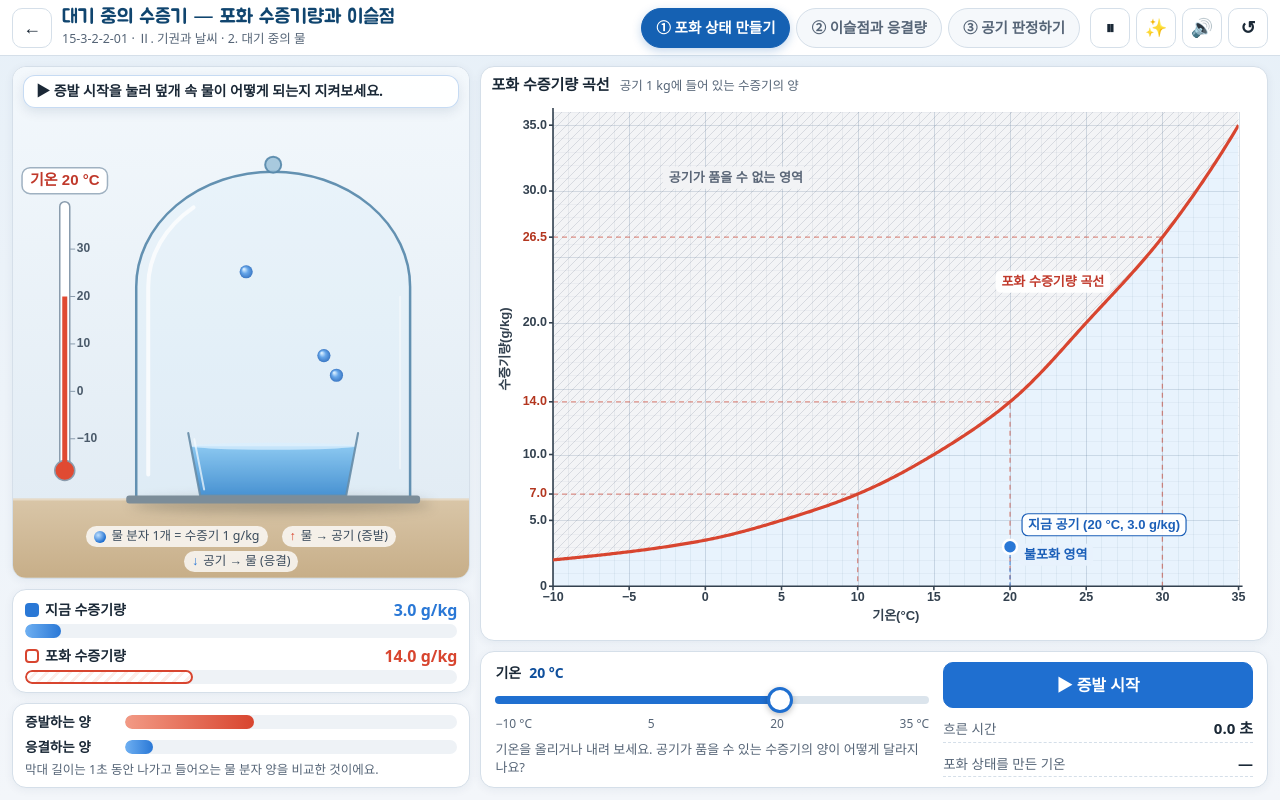
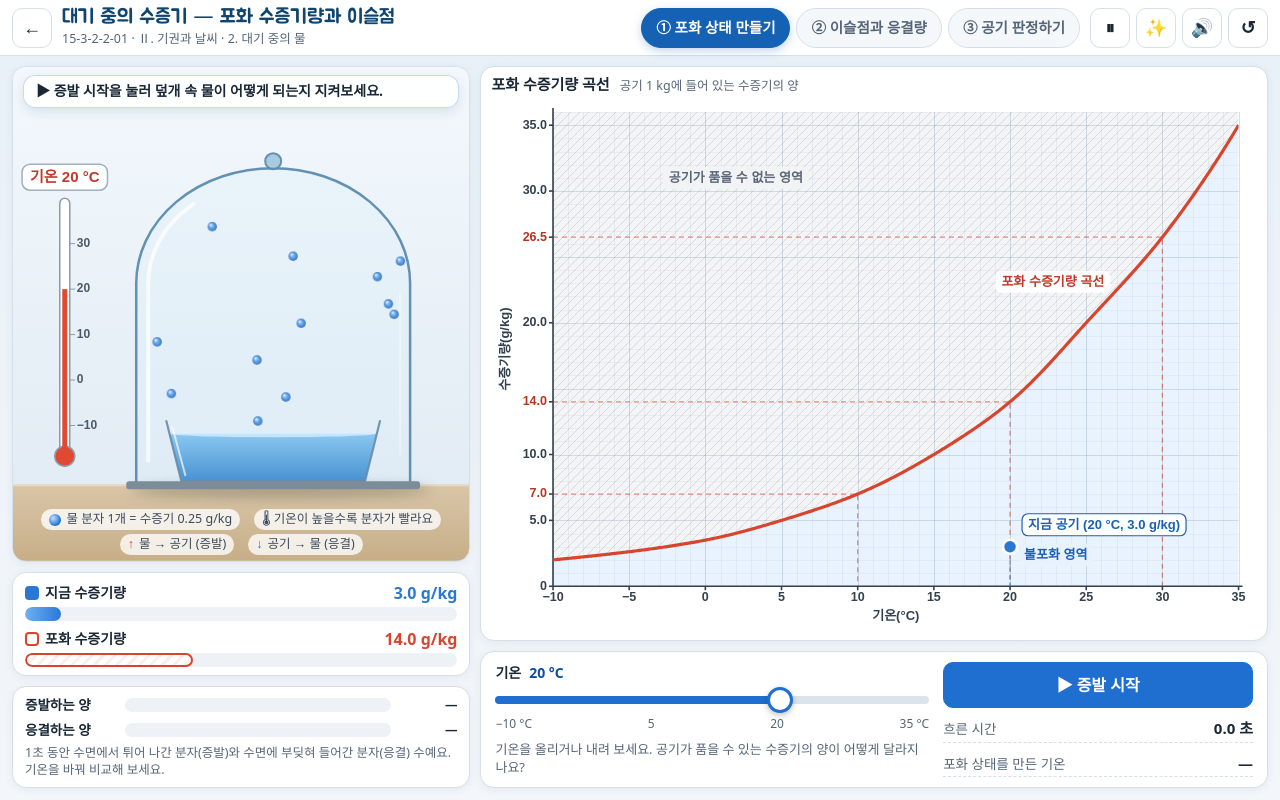
Before and after one commit to ksj-science/science-sim, a plain HTML site: page sims/15-3-2-2-01/index.html in a window 1280 px wide. Drawn offline with Linux system fonts and the light colour scheme; animation ran at ten frames a second.

Commit message:
15-3-2-2-01 증발·응결을 입자 모형으로: 기온에 따라 분자 빠르기 변화, 수면에 우연히 닿으면 응결
- 분자 1개 = 0.25 g/kg(최대 150개), 기온이 높을수록 빠르게 무작위 운동
- 증발은 수면의 무작위 위치·방향에서, 응결은 분자가 그릇 입구로 들어가 수면에 닿을 때
- 증발 빈도 = λ·Nsat로 두어 포화 곡선에서 증발·응결이 동시에 일어나며 평형
- ② 이슬점 아래에서는 냉각 판에 닿은 분자가 응결
- 증발·응결 막대와 개/초는 실제 일어난 분자 수 평균

Co-Authored-By: Claude Opus 5.5 <noreply@anthropic.com>

```diff
--- a/sims/15-3-2-2-01/index.html
+++ b/sims/15-3-2-2-01/index.html
@@ -54,9 +54,9 @@
           </div>
           <div id="modeCard" class="card">
             <div class="mpane" data-pane="saturate">
-              <div class="ec-row"><span>증발하는 양</span><div class="track"><div id="barE" class="fill red"></div></div></div>
-              <div class="ec-row"><span>응결하는 양</span><div class="track"><div id="barC" class="fill"></div></div></div>
-              <p class="note">막대 길이는 1초 동안 나가고 들어오는 물 분자 양을 비교한 것이에요.</p>
+              <div class="ec-row"><span>증발하는 양</span><div class="track"><div id="barE" class="fill red"></div></div><b id="numE" class="ec-num">—</b></div>
+              <div class="ec-row"><span>응결하는 양</span><div class="track"><div id="barC" class="fill"></div></div><b id="numC" class="ec-num">—</b></div>
+              <p class="note">1초 동안 수면에서 튀어 나간 분자(증발)와 수면에 부딪혀 들어간 분자(응결) 수예요. 기온을 바꿔 비교해 보세요.</p>
             </div>
             <div class="mpane" data-pane="dew" hidden>
               <b class="mp-title">💧 물 장부 <small>(공기 1 kg당)</small></b>
--- a/sims/15-3-2-2-01/main.js
+++ b/sims/15-3-2-2-01/main.js
@@ -49,7 +49,6 @@ const fT = v => (Math.abs(v - Math.round(v)) < 1e-6 ? f0(v) : f1(v)); // 기온:
 const $ = s => document.querySelector(s);
 
 /* ═════════════ 상태 ═════════════ */
-const K = 0.25; // 증발·응결 비례 상수 (/s, 화면용)
 const app = { mode: 'saturate', paused: false, quality: 'high', locked: false, wasPaused: false };
 const S1 = { T: 20, w: 3, time: 0, running: false, saturated: false, satTemps: [], runs: 0, trail: [], popT: 0, overDrop: 0 };
 const S2 = { startT: 30, W: 14, Td: 20, T: 30, cooling: false, hold: 0, dewReached: false, minT: 30, dripStep: 0, log: [], end: '', flash: 0 };
@@ -125,109 +124,148 @@ function geom() {
   const x0 = cx - jw / 2, x1 = cx + jw / 2, top = base - jh;
   const ry = jw * 0.42, yS = top + ry;
   const ix0 = x0 + 5, ix1 = x1 - 5, irx = (ix1 - ix0) / 2, iry = ry - 5;
-  const r = clamp(jw * 0.024, 4, 8);
+  const r = clamp(jw * 0.017, 3.5, 6);
   const G = { W, H, base, jh, jw, cx, x0, x1, top, ry, yS, ix0, ix1, irx, iry, r };
   if (app.mode === 'saturate') {
-    const bw = jw * 0.62, bh = jh * 0.2;
+    const bw = jw * 0.78, bh = jh * 0.2;
     const drop = clamp((S1.w - 3) * 0.55, -4, 18) * (jh / 330);
     G.bowl = { x0: cx - bw / 2, x1: cx + bw / 2, top: base - bh, bot: base - 3, surf: base - bh + bh * 0.2 + drop };
-    G.airBot = G.bowl.top - 2;
+    G.floor = base - 3;
   } else if (app.mode === 'dew') {
     const pt = clamp(jh * 0.05, 8, 14);
     G.plate = { top: base - pt, h: pt };
-    G.airBot = G.plate.top - 1;
-  } else G.airBot = base - 4;
+    G.floor = G.plate.top - 1;
+  } else G.floor = base - 4;
   return G;
 }
 const topAt = (G, x) => { const q = (x - G.cx) / G.irx; return G.yS - G.iry * Math.sqrt(Math.max(0, 1 - q * q)); };
 
-/* ═════════════ 물 분자 ═════════════ */
-const air = [], moving = [], drops = [], ripples = [];
-const MAXMOL = 36, MAXMOVE = 20;
-function newAir(G, x, y) {
+/* ═════════════ 물 분자 (입자 모형) ═════════════
+ * 분자 1개 = 수증기 Q g/kg.
+ * - 공기 속 분자는 기온이 높을수록 빠르게, 방향을 수시로 바꾸며 무작위로 움직인다.
+ * - 우연히 물 표면(①: 그릇 입구로 들어가 수면, ②: 물방울이 맺힌 냉각 판)에 닿으면 응결해 사라진다.
+ * - 증발은 수면의 무작위 위치에서 무작위 위쪽 방향으로 튀어 나온다.
+ * 분자 하나가 1초 동안 물 표면에 닿을 확률 λ = v·L/(π·A) (2차원 기체의 벽 충돌 빈도, L=물 표면 길이, A=공기 넓이).
+ * 증발 빈도 E = λ·Nsat(T) 로 두면 응결 빈도 λ·N 과 N = Nsat 에서 같아져 평형(포화)이 된다.
+ * 기온이 높을수록 v·Nsat 가 커져 증발과 응결이 모두 많아진다. 화면 수치는 이 평균(dw/dt = λ(ws − w))을 쓴다. */
+const Q = 0.25, MAXMOL = 150;
+const mols = [], ripples = [], drops = [];
+const RATE = { e: 0, c: 0, ne: 0, nc: 0 }; // 최근 증발·응결 빈도(개/초, 지수 평균)
+const vMol = (G, T) => G.jh * (0.33 + 0.6 * (T - TMIN) / (TMAX - TMIN)); // 화면용(실제보다 차이를 키움)
+function bottomAt(G, x) { // 공기 영역의 바닥(분자 중심 기준)
+  if (app.mode === 'saturate') {
+    const b = G.bowl;
+    if (x > b.x0 - G.r && x < b.x1 + G.r) return b.top - (x > b.x0 && x < b.x1 ? 0 : G.r);
+  }
+  return G.floor - G.r;
+}
+function airArea(G) {
+  const a = G.ix0 + G.r, z = G.ix1 - G.r, n = 60, h = (z - a) / n;
+  let A = 0;
+  for (let i = 0; i < n; i++) { const x = a + (i + 0.5) * h; A += Math.max(0, bottomAt(G, x) - (topAt(G, x) + G.r)) * h; }
+  return Math.max(1, A);
+}
+function sinkLen(G) { return app.mode === 'saturate' ? G.bowl.x1 - G.bowl.x0 : app.mode === 'dew' ? G.ix1 - G.ix0 - 2 * G.r : 0; }
+const lamOf = (G, T) => vMol(G, T) * sinkLen(G) / (Math.PI * airArea(G));
+function newAir(G) {
+  for (let k = 0; k < 30; k++) {
+    const x = G.ix0 + G.r + Math.random() * (G.ix1 - G.ix0 - 2 * G.r);
+    const y0 = topAt(G, x) + G.r, y1 = bottomAt(G, x);
+    if (y1 - y0 < 2) continue;
     const a = Math.random() * Math.PI * 2;
-  return { x: x ?? (G.ix0 + G.r + Math.random() * (G.ix1 - G.ix0 - 2 * G.r)), y: y ?? (G.yS + Math.random() * Math.max(4, G.airBot - G.yS - G.r)), vx: Math.cos(a), vy: Math.sin(a) };
+    return { ph: 'air', x, y: y0 + Math.random() * (y1 - y0), vx: Math.cos(a), vy: Math.sin(a), tag: 0 };
+  }
+  return { ph: 'air', x: G.cx, y: (G.yS + G.floor) / 2, vx: 1, vy: 0, tag: 0 };
 }
 function targetCount() {
   const w = app.mode === 'saturate' ? S1.w : app.mode === 'dew' ? vapor2() : CARDS[S3.idx].w;
-  return Math.min(MAXMOL, Math.round(w));
+  return Math.min(MAXMOL, Math.round(w / Q));
 }
 function snapMolecules() { // 애니메이션 없이 바로 맞춤
-  const G = geom(); moving.length = 0; drops.length = 0; ripples.length = 0;
+  const G = geom(); mols.length = 0; drops.length = 0; ripples.length = 0;
   const n = targetCount();
-  while (air.length > n) air.pop();
-  while (air.length < n) air.push(newAir(G));
-  for (const m of air) { if (m.y > G.airBot - G.r) m.y = G.airBot - G.r - Math.random() * 20; }
+  for (let i = 0; i < n; i++) mols.push(newAir(G));
+  RATE.e = RATE.c = RATE.ne = RATE.nc = 0; evAcc = 0;
 }
-function sourceY(G) { return app.mode === 'saturate' ? G.bowl.surf : G.plate ? G.plate.top : G.airBot; }
-function sourceX(G) {
-  if (app.mode === 'saturate') return G.bowl.x0 + 12 + Math.random() * (G.bowl.x1 - G.bowl.x0 - 24);
-  return G.ix0 + 14 + Math.random() * (G.ix1 - G.ix0 - 28);
+const waterWall = (G, y) => { const b = G.bowl, ins = (b.x1 - b.x0) * 0.07 * clamp((y - b.top) / (b.bot - b.top), 0, 1); return [b.x0 + ins + G.r, b.x1 - ins - G.r]; };
+function evaporate(G) {
+  if (mols.length >= MAXMOL) return;
+  const a = (Math.random() - 0.5) * Math.PI * 0.85; // 위쪽 ±76° 안의 무작위 방향
+  const vx = Math.sin(a), vy = -Math.cos(a);
+  if (app.mode === 'saturate') {
+    const b = G.bowl, [l, r] = waterWall(G, b.surf);
+    mols.push({ ph: 'up', x: l + Math.random() * Math.max(1, r - l), y: b.surf - 1, vx, vy, tag: 0.8 });
+    const now = performance.now(); if (now - S1.popT > 250) { S1.popT = now; sfx.pop(); }
+  } else {
+    mols.push({ ph: 'air', x: G.ix0 + G.r + Math.random() * (G.ix1 - G.ix0 - 2 * G.r), y: G.floor - G.r - 1, vx, vy, tag: 0.8 });
   }
-function spawnRise(G) { // 물(또는 냉각 판)에서 공기로
-  if (moving.length >= MAXMOVE) { air.push(newAir(G)); return; }
-  moving.push({ kind: 'up', x: sourceX(G), y: sourceY(G) - 2, vx: (Math.random() - 0.5) * 16, vy: -70 - Math.random() * 25, life: 0 });
+  RATE.ne++;
 }
-function spawnFall(G) { // 공기에서 물(또는 냉각 판)로
-  if (!air.length) return;
-  const m = air.splice(Math.floor(Math.random() * air.length), 1)[0];
-  if (moving.length >= MAXMOVE) return;
-  const tx = sourceX(G), ty = sourceY(G);
-  moving.push({ kind: 'down', x: m.x, y: m.y, tx, ty, life: 0 });
+let evAcc = 0, evThr = 1;
+/** 증발 과정(포아송): 평균 빈도 = λ·N목표 (+ 분자 수를 평균값 근처로 붙잡는 작은 보정) */
+function exchange(G, dt, Ntarget, sinkOn, lam) {
+  const corr = 0.6 * (Ntarget - mols.length);
+  const rate = Math.max(0, (sinkOn ? lam * Ntarget : 0) + corr);
+  evAcc += rate * dt;
+  while (evAcc >= evThr) { evAcc -= evThr; evThr = -Math.log(1 - Math.random()); evaporate(G); }
 }
-function updateMolecules(G, dt, Tnow) {
-  const speed = 46 * Math.sqrt((Tnow + 273) / 293) * (G.jh / 330);
-  for (const m of air) {
-    const a = (Math.random() - 0.5) * 3 * dt; // 작은 흔들림
-    const c = Math.cos(a), s = Math.sin(a), vx = m.vx * c - m.vy * s, vy = m.vx * s + m.vy * c;
-    m.vx = vx; m.vy = vy;
-    m.x += m.vx * speed * dt; m.y += m.vy * speed * dt;
-    const r = G.r;
+function condenseAt(x, y) { RATE.nc++; if (ripples.length < 40) ripples.push({ x, y, t: 0 }); }
+function updateMolecules(G, dt, Tnow, sinkOn) {
+  const v = vMol(G, Tnow), r = G.r, st = v * dt, b = G.bowl;
+  for (let i = mols.length - 1; i >= 0; i--) {
+    const m = mols[i];
+    if (m.tag > 0) m.tag -= dt;
+    const py = m.y;
+    m.x += m.vx * st; m.y += m.vy * st;
+    if (m.ph === 'air') {
+      // 공기·다른 분자와 부딪혀 방향이 바뀜(무작위)
+      if (Math.random() < 1.8 * dt) { const a = Math.random() * Math.PI * 2; m.vx = Math.cos(a); m.vy = Math.sin(a); }
       if (m.x < G.ix0 + r) { m.x = G.ix0 + r; m.vx = Math.abs(m.vx); }
       if (m.x > G.ix1 - r) { m.x = G.ix1 - r; m.vx = -Math.abs(m.vx); }
-    if (m.y > G.airBot - r) { m.y = G.airBot - r; m.vy = -Math.abs(m.vy); }
       const ty = topAt(G, m.x) + r;
       if (m.y < ty) { m.y = ty; m.vy = Math.abs(m.vy); m.vx += (G.cx - m.x) / G.irx * 0.3; const L = Math.hypot(m.vx, m.vy); m.vx /= L; m.vy /= L; }
+      if (app.mode === 'saturate') {
+        const inOpen = m.x > b.x0 && m.x < b.x1;
+        if (inOpen && m.y >= b.top) {
+          if (sinkOn) { m.ph = 'down'; if (m.vy < 0.35) { m.vy = 0.35; const L = Math.hypot(m.vx, m.vy); m.vx /= L; m.vy /= L; } RATE.nc++; continue; }
+          m.y = b.top; m.vy = -Math.abs(m.vy);
+        } else if (!inOpen && m.x > b.x0 - r && m.x < b.x1 + r && m.y > b.top - r) { // 그릇 가장자리·바깥 벽
+          if (py <= b.top - r + 0.5) { m.y = b.top - r; m.vy = -Math.abs(m.vy); }
+          else if (m.x <= b.x0) { m.x = b.x0 - r; m.vx = -Math.abs(m.vx); }
+          else { m.x = b.x1 + r; m.vx = Math.abs(m.vx); }
         }
-  for (let i = moving.length - 1; i >= 0; i--) {
-    const p = moving[i]; p.life += dt;
-    if (p.kind === 'up') {
-      p.x += p.vx * dt; p.y += p.vy * dt;
-      const lim = G.airBot - (G.airBot - G.yS) * 0.45;
-      if (p.y < lim || p.life > 2.5) { moving.splice(i, 1); const a = newAir(G, clamp(p.x, G.ix0 + G.r, G.ix1 - G.r), p.y); a.vy = -Math.abs(a.vy); air.push(a); }
-    } else {
-      const dx = p.tx - p.x, dy = p.ty - p.y, L = Math.hypot(dx, dy), v = 85 * (G.jh / 330) * dt;
-      if (L <= v || p.life > 3) { moving.splice(i, 1); if (app.mode === 'saturate') ripples.push({ x: p.tx, y: p.ty, t: 0 }); }
-      else { p.x += dx / L * v; p.y += dy / L * v; }
+        if (m.y > G.floor - r) { m.y = G.floor - r; m.vy = -Math.abs(m.vy); }
+      } else if (m.y > G.floor - r) {
+        if (sinkOn) { mols.splice(i, 1); condenseAt(m.x, G.floor); continue; } // 물방울 맺힌 판에 닿음 → 응결
+        m.y = G.floor - r; m.vy = -Math.abs(m.vy);
+      }
+    } else { // 그릇 안: 'down' 수면으로 떨어짐, 'up' 수면에서 튀어 나옴
+      const [l, rr] = waterWall(G, m.y);
+      if (m.x < l) { m.x = l; m.vx = Math.abs(m.vx); }
+      if (m.x > rr) { m.x = rr; m.vx = -Math.abs(m.vx); }
+      if (m.ph === 'down' && m.y >= b.surf - r * 0.4) { mols.splice(i, 1); if (ripples.length < 40) ripples.push({ x: m.x, y: b.surf, t: 0 }); continue; }
+      if (m.ph === 'up' && m.y < b.top - r) m.ph = 'air';
     }
   }
   for (let i = ripples.length - 1; i >= 0; i--) { ripples[i].t += dt; if (ripples[i].t > 0.6) ripples.splice(i, 1); }
+  if (dt > 0) {
+    const k = 1 - Math.exp(-dt / 2.5);
+    RATE.e += (RATE.ne / dt - RATE.e) * k; RATE.c += (RATE.nc / dt - RATE.c) * k;
+    RATE.ne = RATE.nc = 0;
   }
-function reconcile(G) {
-  const n = targetCount();
-  const projected = air.length + moving.filter(p => p.kind === 'up').length;
-  if (projected < n - 1) spawnRise(G);
-  else if (projected > n + 1) spawnFall(G);
 }
 
 /* ═════════════ ① 포화 상태 만들기 ═════════════ */
-let evNext = 0.3, cdNext = 0.3;
-const expRand = rate => (rate > 1e-6 ? -Math.log(1 - Math.random()) / rate : 1e9);
 function update1(dt, G) {
   if (!S1.running) return;
   S1.time += dt;
-  const sat = ws(S1.T);
-  const E = K * sat, C = K * S1.w;
+  const sat = ws(S1.T), lam = lamOf(G, S1.T);
   const was = S1.saturated;
-  S1.w = sat + (S1.w - sat) * Math.exp(-K * dt);
+  S1.w = sat + (S1.w - sat) * Math.exp(-lam * dt);
   if (Math.abs(sat - S1.w) < 0.05) S1.w = sat;
   S1.saturated = S1.w === sat;
   if (S1.saturated && !was) onSaturated();
-  // 분자 하나 = 1 g/kg 이므로 증발·응결 빈도(개/초) = E, C
-  evNext -= dt; cdNext -= dt;
-  while (evNext <= 0) { spawnRise(G); evNext += expRand(E); const now = performance.now(); if (now - S1.popT > 250) { S1.popT = now; sfx.pop(); } }
-  while (cdNext <= 0) { spawnFall(G); cdNext += expRand(C); }
-  reconcile(G);
+  exchange(G, dt, S1.w / Q, true, lam);
   // 기온을 내려 과포화 → 벽에 물방울이 맺혔다 흘러내림
   if (S1.w > sat + 0.05) {
     S1.overDrop += (S1.w - sat) * dt * 2.2;
@@ -263,7 +301,7 @@ function setT1(v) {
 }
 function toggleEvap(force) {
   S1.running = force ?? !S1.running;
-  if (S1.running) { S1.runs++; if (app.paused) setPaused(false); sound.on(); evNext = 0.05; cdNext = expRand(K * S1.w); }
+  if (S1.running) { S1.runs++; if (app.paused) setPaused(false); sound.on(); }
   else sound.off();
   mark();
 }
@@ -271,6 +309,7 @@ function toggleEvap(force) {
 /* ═════════════ ② 이슬점과 응결량 ═════════════ */
 const vapor2 = () => Math.min(S2.W, ws(S2.T));
 const condensed2 = () => Math.max(0, S2.W - ws(S2.T));
+const dewSat2 = () => S2.dewReached && S2.T <= S2.Td + 1e-6; // 냉각 판에 물방울이 맺힌(포화) 상태
 const wMax2 = T => Math.floor(ws(T) * 2 + 1e-9) / 2;
 function setStart2(T, W, silent) {
   S2.startT = clamp(Math.round(T), 0, 35);
@@ -354,15 +393,15 @@ function nextCard() {
 
 /* ═════════════ 화면 갱신 (HTML) ═════════════ */
 const el = {
-  valW: $('#valW'), valWs: $('#valWs'), barW: $('#barW'), barWs: $('#barWs'), barE: $('#barE'), barC: $('#barC'),
+  valW: $('#valW'), valWs: $('#valWs'), barW: $('#barW'), barWs: $('#barWs'), barE: $('#barE'), barC: $('#barC'), numE: $('#numE'), numC: $('#numC'),
   bubble: $('#bubble'), legend: $('#legend'), t1: $('#t1'), t1Out: $('#t1Out'), time1: $('#time1'), satList: $('#satList'), btnEvap: $('#btnEvap'),
   t2s: $('#t2s'), t2sOut: $('#t2sOut'), w2s: $('#w2s'), w2sOut: $('#w2sOut'), t2: $('#t2'), t2Out: $('#t2Out'), btnCool: $('#btnCool'),
   lgW: $('#lgW'), lgC: $('#lgC'), lgT: $('#lgT'), graphTip: $('#graphTip'),
 };
 const LEG = {
-  saturate: '<span><i class="dot"></i>물 분자 1개 = 수증기 1 g/kg</span><span><i class="red">↑</i>물 → 공기 (증발)</span><span><i class="blue">↓</i>공기 → 물 (응결)</span>',
-  dew: '<span><i class="dot"></i>물 분자 1개 = 수증기 1 g/kg</span><span><i class="blue">↓</i>수증기 → 물방울 (응결)</span><span>❄ 냉각 판</span>',
-  judge: '<span><i class="dot"></i>물 분자 1개 = 수증기 1 g/kg</span><span>빨간 테두리 = 이 기온의 포화 수증기량</span>',
+  saturate: '<span><i class="dot"></i>물 분자 1개 = 수증기 0.25 g/kg</span><span>🌡 기온이 높을수록 분자가 빨라요</span><span><i class="red">↑</i>물 → 공기 (증발)</span><span><i class="blue">↓</i>공기 → 물 (응결)</span>',
+  dew: '<span><i class="dot"></i>물 분자 1개 = 수증기 0.25 g/kg</span><span>판에 닿은 분자 → 물방울 (응결)</span><span>❄ 냉각 판</span>',
+  judge: '<span><i class="dot"></i>물 분자 1개 = 수증기 0.25 g/kg</span><span>🌡 기온이 높을수록 분자가 빨라요</span>',
 };
 let lastBubble = '', lastBubbleCls = '';
 function setBubble(html, cls = '') {
@@ -381,15 +420,20 @@ function renderHTML() {
   if (app.mode === 'saturate') {
     const s = ws(S1.T);
     setBars(S1.w, s);
-    el.barE.style.width = (s / WMAX * 100).toFixed(2) + '%';
-    el.barC.style.width = (S1.w / WMAX * 100).toFixed(2) + '%';
+    // 실제로 일어난 증발·응결 개수(최근 몇 초 평균). 기준: 30 °C 포화 때의 증발 빈도
+    const G = geom(), ref = lamOf(G, 30) * ws(30) / Q;
+    el.barE.style.width = clamp(RATE.e / ref * 100, 0, 100).toFixed(2) + '%';
+    el.barC.style.width = clamp(RATE.c / ref * 100, 0, 100).toFixed(2) + '%';
+    const ne = S1.running ? Math.round(RATE.e) + '개/초' : '—', nc = S1.running ? Math.round(RATE.c) + '개/초' : '—';
+    if (el.numE.textContent !== ne) el.numE.textContent = ne;
+    if (el.numC.textContent !== nc) el.numC.textContent = nc;
     el.t1Out.textContent = f0(S1.T) + ' °C';
     el.time1.textContent = S1.time.toFixed(1) + ' 초';
     el.satList.textContent = S1.satTemps.length ? S1.satTemps.map(t => sgn(t) + ' °C').join(', ') : '—';
     el.btnEvap.textContent = S1.running ? '⏸ 증발 멈춤' : (S1.time > 0 ? '▶ 증발 다시 시작' : '▶ 증발 시작');
     el.btnEvap.classList.toggle('on', S1.running);
     if (!S1.running && S1.time === 0) setBubble('▶ <b>증발 시작</b>을 눌러 덮개 속 물이 어떻게 되는지 지켜보세요.');
-    else if (S1.saturated) setBubble('<b>포화 상태</b> — 증발은 멈추지 않았어요. 나가는 양 = 들어오는 양', 'sat');
+    else if (S1.saturated) setBubble('<b>포화 상태</b> — 증발도 응결도 계속 일어나요. 나가는 분자 수 ≈ 들어오는 분자 수', 'sat');
     else if (S1.w > s) setBubble('응결하는 양 > 증발하는 양 — 수증기가 물로 돌아가요', 'warn');
     else setBubble('<b>불포화 상태</b> — 공기가 수증기를 더 포함할 수 있어요' + (S1.running ? '' : ' (멈춤)'));
   } else if (app.mode === 'dew') {
@@ -465,12 +509,11 @@ function drawScene(dt, now) {
   if (app.mode === 'saturate') drawBowl(g, G, hq);
   if (app.mode === 'dew') drawPlate(g, G);
   // 분자
-  const half = !hq;
-  air.forEach((m, i) => { if (!half || i % 2 === 0) drawMol(g, m.x, m.y, G.r, hq); });
-  for (const p of moving) {
-    drawMol(g, p.x, p.y, G.r, hq);
-    if (p.kind === 'up') arrow(g, p.x + G.r + 5, p.y + G.r * 2.2, p.x + G.r + 5, p.y - G.r * 1.6, '#d8452f');
-    else arrow(g, p.x + G.r + 5, p.y - G.r * 2.2, p.x + G.r + 5, p.y + G.r * 1.6, '#2a78d6');
+  const spr = molSprite(G.r, hq), sz = (G.r + 1) * 2;
+  for (const m of mols) g.drawImage(spr, m.x - G.r - 1, m.y - G.r - 1, sz, sz);
+  for (const m of mols) {
+    if (m.ph === 'down') arrowAlong(g, m, G.r, '#2a78d6');
+    else if (m.tag > 0) arrowAlong(g, m, G.r, '#d8452f');
   }
   for (const r of ripples) {
     g.strokeStyle = `rgba(255,255,255,${0.8 * (1 - r.t / 0.6)})`; g.lineWidth = 1.5;
@@ -484,6 +527,19 @@ function drawScene(dt, now) {
   // 유리 덮개
   drawJar(g, G, hq);
   drawThermo(g, G);
+}
+let sprC = null, sprKey = '';
+function molSprite(r, hq) { // 분자 그림을 한 번만 그려 두고 찍어 냄(분자가 많아도 가볍게)
+  const key = r.toFixed(2) + '|' + dpr + '|' + hq;
+  if (key === sprKey) return sprC;
+  const n = Math.ceil((r + 1) * 2 * dpr);
+  sprC = document.createElement('canvas'); sprC.width = sprC.height = n;
+  const c = sprC.getContext('2d'); c.scale(n / ((r + 1) * 2), n / ((r + 1) * 2));
+  drawMol(c, r + 1, r + 1, r, hq); sprKey = key; return sprC;
+}
+function arrowAlong(g, m, r, col) { // 분자가 움직이는 방향 화살표
+  const d0 = r + 2, d1 = r + 2 + r * 2.6;
+  arrow(g, m.x + m.vx * d0, m.y + m.vy * d0, m.x + m.vx * d1, m.y + m.vy * d1, col);
 }
 function drawMol(g, x, y, r, hq) {
   if (hq) {
@@ -849,9 +905,10 @@ function frame(now) {
   const run = !app.paused && !app.locked;
   if (run) {
     if (app.mode === 'saturate') update1(dt, G);
-    else if (app.mode === 'dew') { update2(dt); reconcile(G); }
+    else if (app.mode === 'dew') { update2(dt); exchange(G, dt, vapor2() / Q, dewSat2(), lamOf(G, S2.T)); }
     const Tn = app.mode === 'saturate' ? S1.T : app.mode === 'dew' ? S2.T : CARDS[S3.idx].T;
-    updateMolecules(G, dt, Tn);
+    const sinkOn = app.mode === 'saturate' ? S1.running : app.mode === 'dew' ? dewSat2() : false;
+    updateMolecules(G, dt, Tn, sinkOn);
   }
   drawScene(run ? dt : 0, now);
   drawGraph();
@@ -868,4 +925,4 @@ resize(); snapMolecules(); flush();
 requestAnimationFrame(frame);
 
 // 콘솔 검산용 (정답 아님: 모형 함수와 현재 상태만)
-window.__sim = { ws, dewPoint, S1, S2, S3, app, bridgeState };
+window.__sim = { ws, dewPoint, S1, S2, S3, app, bridgeState, mols, RATE, Q };
--- a/sims/15-3-2-2-01/style.css
+++ b/sims/15-3-2-2-01/style.css
@@ -104,7 +104,7 @@ body { background: linear-gradient(180deg, #e7f0f8, #f3f6fa); }
 
 #modeCard { padding: 8px 12px; }
 .mpane { display: grid; gap: 5px; }
-.ec-row { display: grid; grid-template-columns: 92px 1fr; align-items: center; gap: 8px; font-size: 13.5px; font-weight: 700; }
+.ec-row { display: grid; grid-template-columns: 92px 1fr 58px; align-items: center; gap: 8px; font-size: 13.5px; font-weight: 700; }
 .note { margin: 0; font-size: 12.5px; color: var(--muted); line-height: 1.35; }
 .mp-title { font-size: 14.5px; }
 .mp-title small { font-weight: 600; color: var(--muted); font-size: 12.5px; }
@@ -207,3 +207,5 @@ input[type=range]::-moz-range-thumb { width: 22px; height: 22px; border-radius:
   #btnExample { white-space: normal; line-height: 1.2; min-height: 44px; }
   .btn { min-height: 44px; }
 }
+
+.ec-num { font-size: 12.5px; text-align: right; font-variant-numeric: tabular-nums; white-space: nowrap; }
```
Also changed, not shown: 1 other file. Lines whose indentation alone changed are shown as unchanged.
